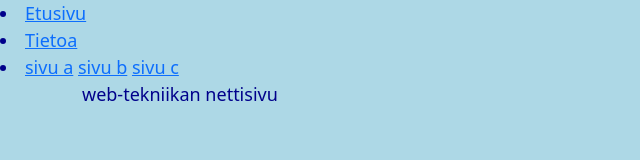
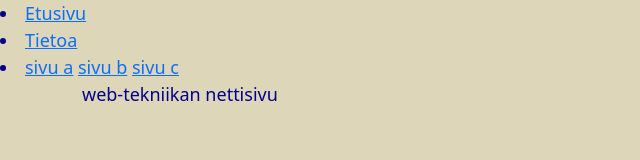
Before and after one commit to kerlinurk/webtekniikka, a plain HTML site: page index.html in a window 1280 px wide. Shown: the whole page, without its empty margins (0-640 px from the left). Drawn offline with nearby package versions, Linux system fonts and the light colour scheme; files that its build step writes are made by us from their sources.

Commit message:
värin muuttaminen

```diff
--- a/style.scss
+++ b/style.scss
@@ -1,4 +1,4 @@
-$bgcolor: lightblue;
+$bgcolor: rgb(222, 214, 185);
 $textcolor: darkblue;
 $fontsize: 18px;
 
```
